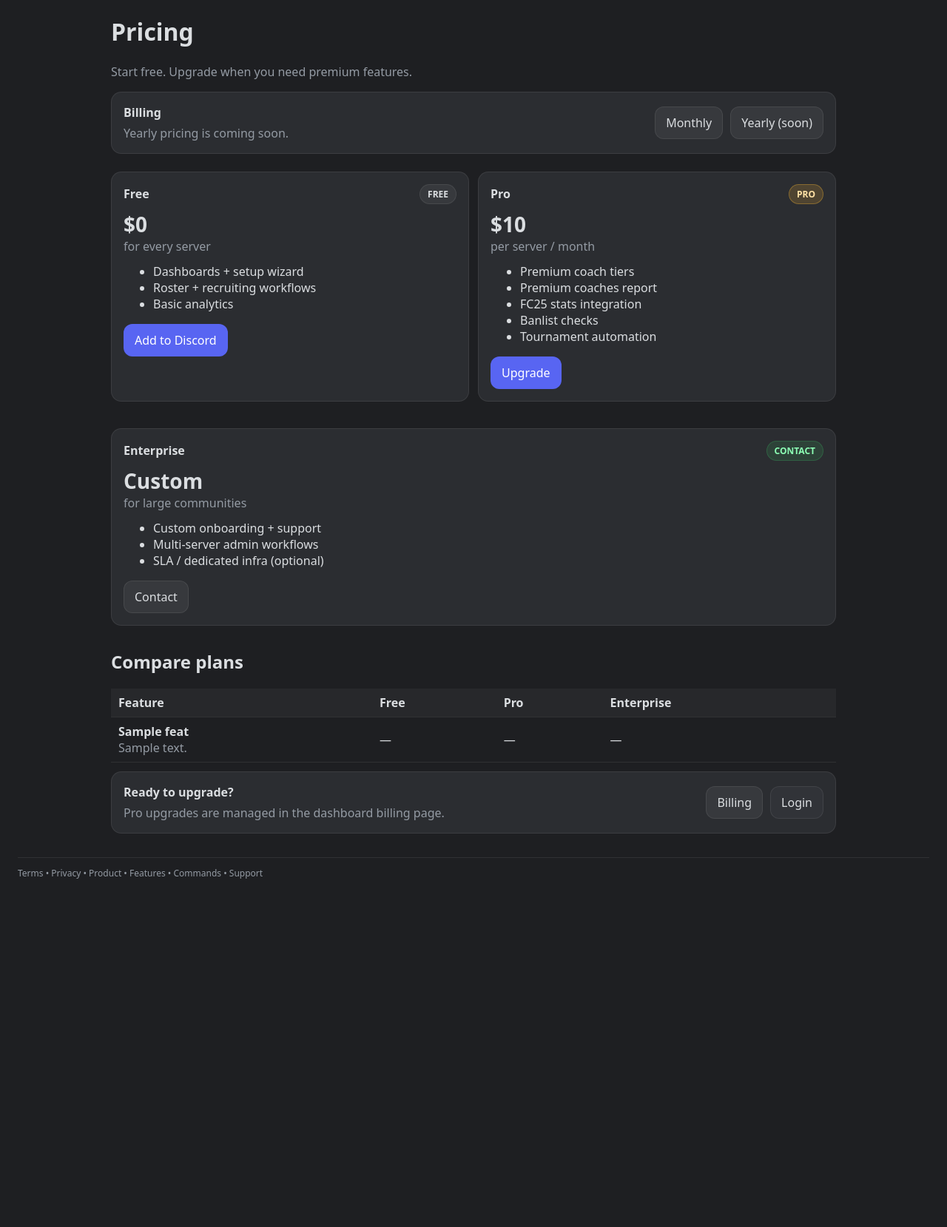
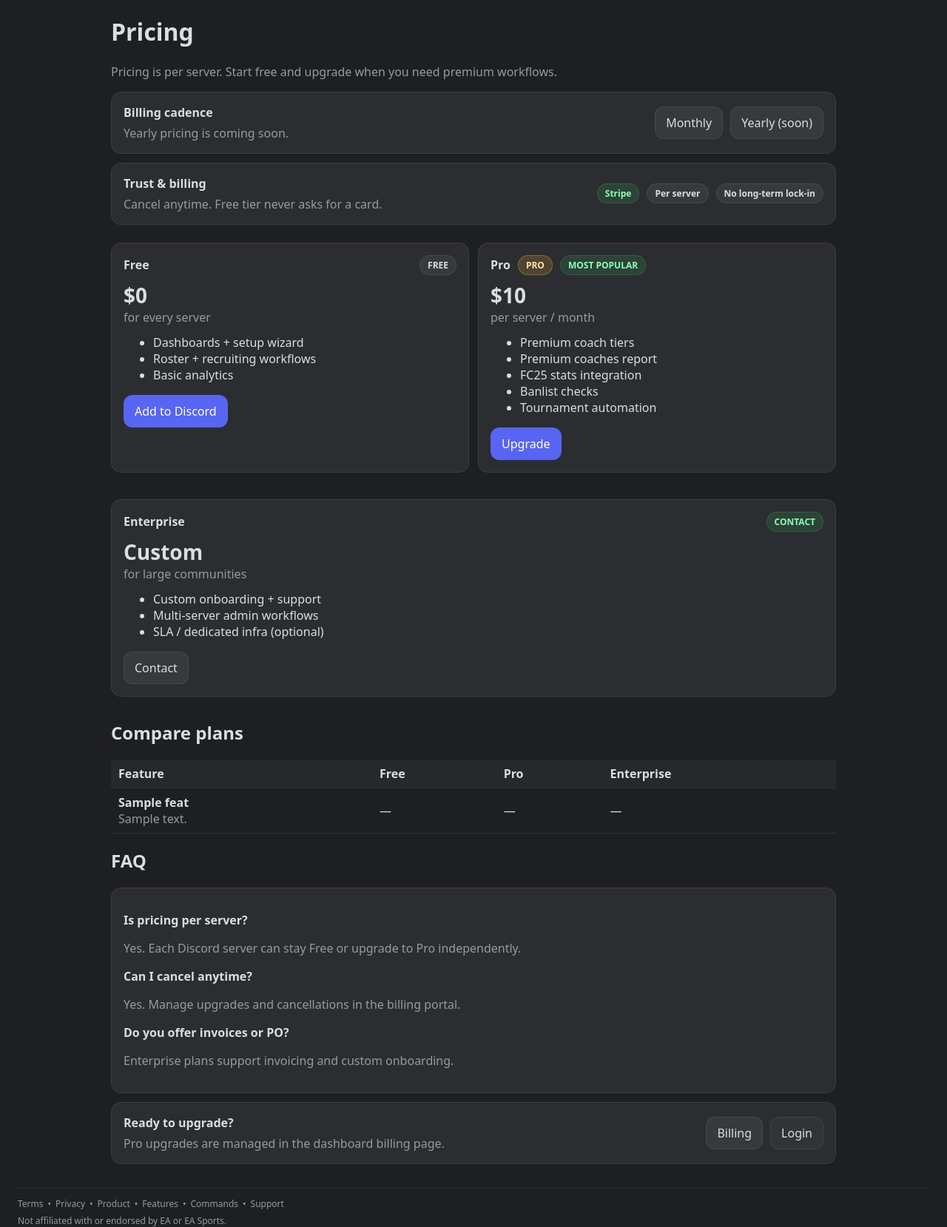
Before and after one commit to raven-dev-ops/EA_Sports_FC_26_Discord_Bot, a Python web app: template offside_bot/templates/pages/pricing.html in a window 1280 px wide. Shown: the part 74-1733 px from the top of the page at 74% size. Before the commit the page ends 1262 px from the top, so only its background shows below. Run offline with Jinja, Linux system fonts and the light colour scheme; the template is opened without the code that fills it: most values are stand-ins (such as "Sample title", 1, 10 or a date in 2020).

Commit message:
Refresh pricing and legal footer

```diff
--- a/offside_bot/static/app.css
+++ b/offside_bot/static/app.css
@@ -572,6 +572,12 @@ select:focus {
   color: var(--muted);
 }
 
+.footer-links {
+  display: flex;
+  flex-wrap: wrap;
+  gap: 6px;
+}
+
 .footer a {
   color: var(--muted);
 }
--- a/offside_bot/templates/pages/pricing.html
+++ b/offside_bot/templates/pages/pricing.html
@@ -3,16 +3,28 @@
 
 {% block content %}
   <h1>Pricing</h1>
-  <p class="muted">Start free. Upgrade when you need premium features.</p>
+  <p class="muted">Pricing is per server. Start free and upgrade when you need premium workflows.</p>
 
   <div class="card flex justify-between items-center gap-12 flex-wrap">
     <div>
-      <strong>Billing</strong>
+      <strong>Billing cadence</strong>
       <div class="muted mt-6">Yearly pricing is coming soon.</div>
     </div>
     <div class="flex gap-10 flex-wrap">
       <a class="btn secondary" href="{{ toggle_monthly_href }}">{{ "Monthly" if billing != "monthly" else "Monthly ✓" }}</a>
       <a class="btn secondary" href="{{ toggle_yearly_href }}">{{ "Yearly (soon)" if billing != "yearly" else "Yearly ✓ (soon)" }}</a>
+    </div>
+  </div>
+
+  <div class="card flex justify-between items-center gap-12 flex-wrap">
+    <div>
+      <strong>Trust & billing</strong>
+      <div class="muted mt-6">Cancel anytime. Free tier never asks for a card.</div>
+    </div>
+    <div class="flex gap-10 flex-wrap">
+      <span class="badge ok">Stripe</span>
+      <span class="badge">Per server</span>
+      <span class="badge">No long-term lock-in</span>
     </div>
   </div>
 
@@ -36,8 +48,11 @@
 
     <div class="card">
       <div class="flex justify-between items-center gap-10">
-        <strong>Pro</strong>
-        {{ badge("PRO", "pro") }}
+        <div class="flex gap-10 items-center">
+          <strong>Pro</strong>
+          {{ badge("PRO", "pro") }}
+          <span class="badge ok">MOST POPULAR</span>
+        </div>
       </div>
       <div class="text-xl font-800 mt-8">
         {% if billing == "yearly" %}
@@ -102,6 +117,16 @@
     </tbody>
   </table>
 
+  <h2>FAQ</h2>
+  <div class="card">
+    <p><strong>Is pricing per server?</strong></p>
+    <p class="muted">Yes. Each Discord server can stay Free or upgrade to Pro independently.</p>
+    <p class="mt-14"><strong>Can I cancel anytime?</strong></p>
+    <p class="muted">Yes. Manage upgrades and cancellations in the billing portal.</p>
+    <p class="mt-14"><strong>Do you offer invoices or PO?</strong></p>
+    <p class="muted">Enterprise plans support invoicing and custom onboarding.</p>
+  </div>
+
   <div class="card">
     <div class="flex justify-between items-center gap-12 flex-wrap">
       <div>
--- a/offside_bot/templates/partials/footer.html
+++ b/offside_bot/templates/partials/footer.html
@@ -1,4 +1,7 @@
 <footer class="footer">
-  <a href="/terms">Terms</a> &bull; <a href="/privacy">Privacy</a> &bull; <a href="/product">Product</a> &bull;
-  <a href="/features">Features</a> &bull; <a href="/commands">Commands</a> &bull; <a href="/support">Support</a>
+  <div class="footer-links">
+    <a href="/terms">Terms</a> &bull; <a href="/privacy">Privacy</a> &bull; <a href="/product">Product</a> &bull;
+    <a href="/features">Features</a> &bull; <a href="/commands">Commands</a> &bull; <a href="/support">Support</a>
+  </div>
+  <div class="muted mt-6">Not affiliated with or endorsed by EA or EA Sports.</div>
 </footer>
```
Also changed, not shown: PRIVACY_POLICY.md (+1 -1 lines), TERMS_OF_SERVICE.md (+1 -1 lines).
